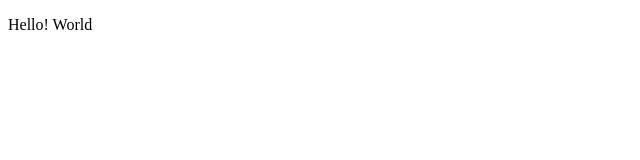
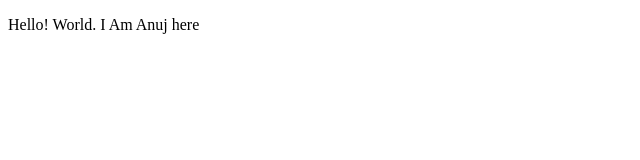
Before and after one commit to DevelopWithAnuj/ABOUT, a plain HTML site: page index.html in a window 1280 px wide. Shown: the whole page, without its empty margins (0-640 px from the left). Drawn offline with Linux system fonts and the light colour scheme.

Commit message:
change in para

```diff
--- a/index.html
+++ b/index.html
@@ -6,6 +6,6 @@
     <title>Document</title>
 </head>
 <body>
-    <P>Hello! World</P>
+    <P>Hello! World. I Am Anuj here</P>
 </body>
 </html>
```
